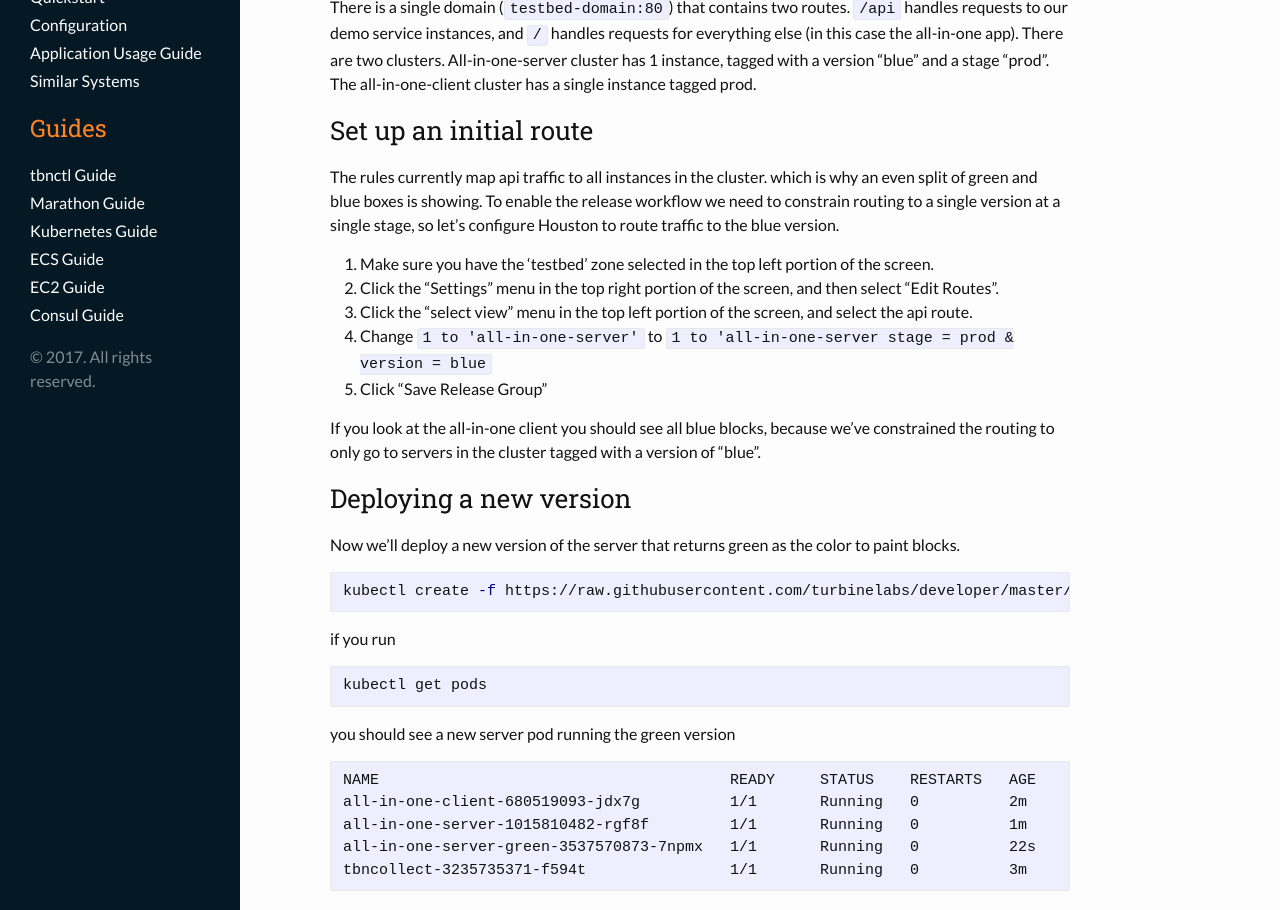
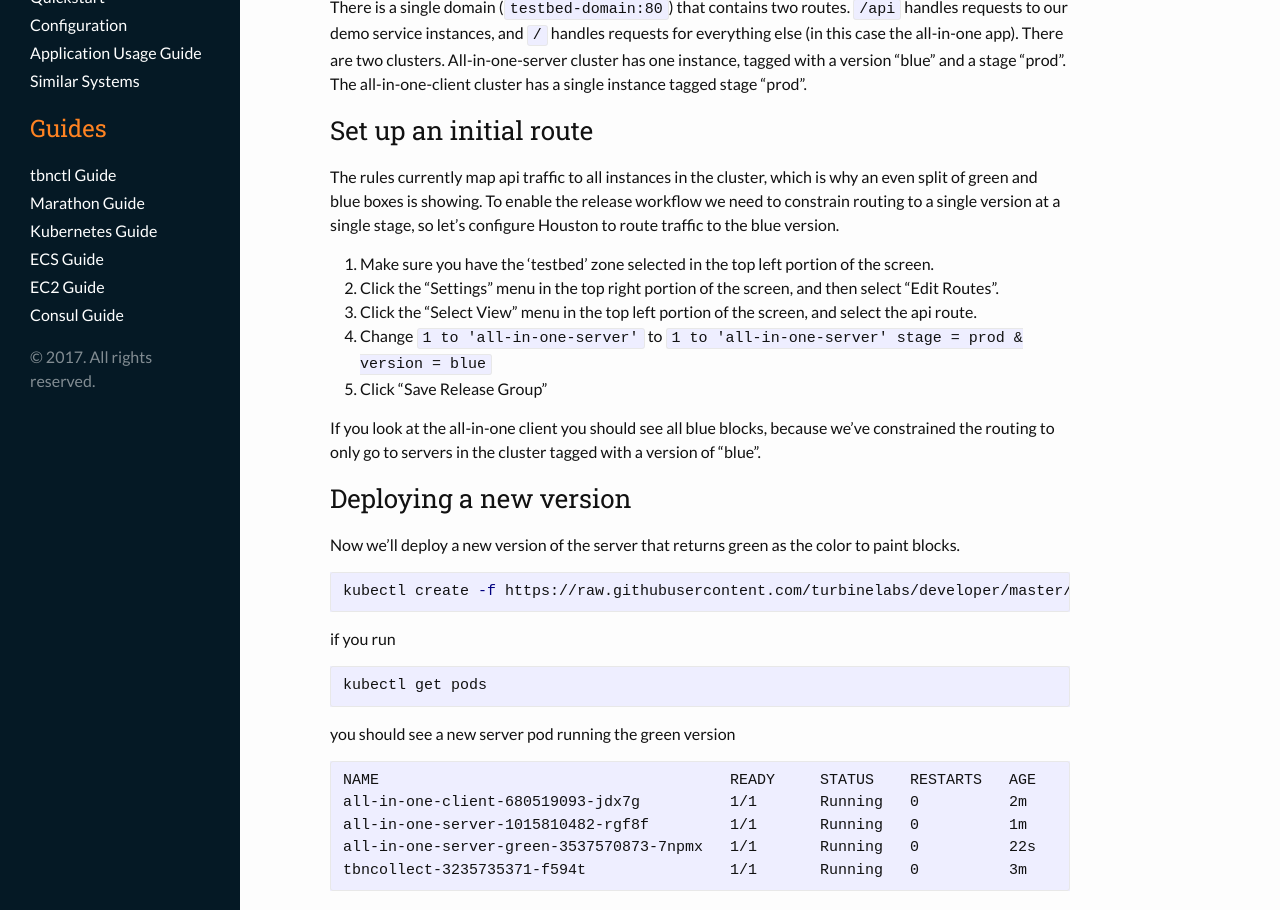
Before and after one commit to turbinelabs/developer, a Jekyll site: the page built from docs-site/_guides/kubernetes.md, in a window 1280 px wide and 1400 px high, scrolled down 4858 px. Shown: the part 237-1147 px from the top of the window. Built offline with Jekyll 4.4.1, drawn with Linux system fonts in a browser that asks for light colours; Markdown is read by kramdown in place of the engine named in the settings; some of the changed text lies outside the part shown.

Commit message:
addressing art's nits on the kube guide (#2729)
* addressing art's nits from #2718

* adding changes to quickstart as well, triming next steps from kube guide

fbshipit-source-id: b51621c

```diff
--- a/docs-site/_guides/kubernetes.md
+++ b/docs-site/_guides/kubernetes.md
@@ -259,16 +259,16 @@ Your environment should look like the following
 
 <img src="https://img.turbinelabs.io/2017-03-17/prismatic-setup-kube-1.png"/>
 
-There is a single domain (`testbed-domain:80`) that contains two routes. `/api`
-handles requests to our demo service instances, and `/` handles
-requests for everything else (in this case the all-in-one app). There are
-two clusters. All-in-one-server cluster has 1 instance, tagged with a
- version "blue" and a stage "prod". The all-in-one-client cluster has a single instance
-tagged prod.
+There is a single domain (`testbed-domain:80`) that contains two
+routes. `/api` handles requests to our demo service instances, and `/`
+handles requests for everything else (in this case the all-in-one
+app). There are two clusters. All-in-one-server cluster has one
+instance, tagged with a version "blue" and a stage "prod". The
+all-in-one-client cluster has a single instance tagged stage "prod".
 
 ### Set up an initial route
 
-The rules currently map api traffic to all instances in the cluster.
+The rules currently map api traffic to all instances in the cluster,
 which is why an even split of green and blue boxes is showing. To
 enable the release workflow we need to constrain routing to a single
 version at a single stage, so let's configure Houston to route traffic
@@ -278,9 +278,9 @@ to the blue version.
 screen.
 2. Click the "Settings" menu in the top right portion of the screen, and then
 select "Edit Routes".
-3. Click the "select view" menu in the top left portion of the screen,
+3. Click the "Select View" menu in the top left portion of the screen,
    and select the api route.
-4. Change `1 to 'all-in-one-server'` to `1 to 'all-in-one-server
+4. Change `1 to 'all-in-one-server'` to `1 to 'all-in-one-server'
    stage = prod & version = blue`
 5. Click "Save Release Group"
 
@@ -362,12 +361,12 @@ scenario, even during another release.
 Navigate to [app.turbinelabs.io](https://app.turbinelabs.io), then click
 "Release Groups" below the top-line charts. The row "server"
 should be marked "RELEASE READY". Click anywhere in the row to expand it, then
-click "start release".
+click "Start Release".
 
 <img src="https://d16co4vs2i1241.cloudfront.net/uploads/tutorial_image/file/684826314011575784/885556999d2fcb7e44ea4ecd2210f8e0f57227d0683b581d15f5103195e9d91e/column_sized_Screen_Shot_2017-01-26_at_9.44.35_PM.png" height="100%" width="100%"/>
 
 Let's send 25% of traffic to our new green version by
-moving the slider and clicking "start release". The Release Group should now
+moving the slider and clicking "Start Release". The release group should now
 be marked "RELEASING".
 
 ![Screen Shot 2017 01 26 At 9.48.28 Pm](https://d16co4vs2i1241.cloudfront.net/uploads/tutorial_image/file/684828276752909802/f33f12bdbbfc7ec76f36f51cbbfaa6ea4ed2acc8bb4a961363bdbe2003ec483c/column_sized_Screen_Shot_2017-01-26_at_9.48.28_PM.png)
```
Also changed, not shown: other parts of docs-site/_guides/kubernetes.md (+14 -21 lines), docs-site/_reference/quickstart.md (+12 -7 lines).
